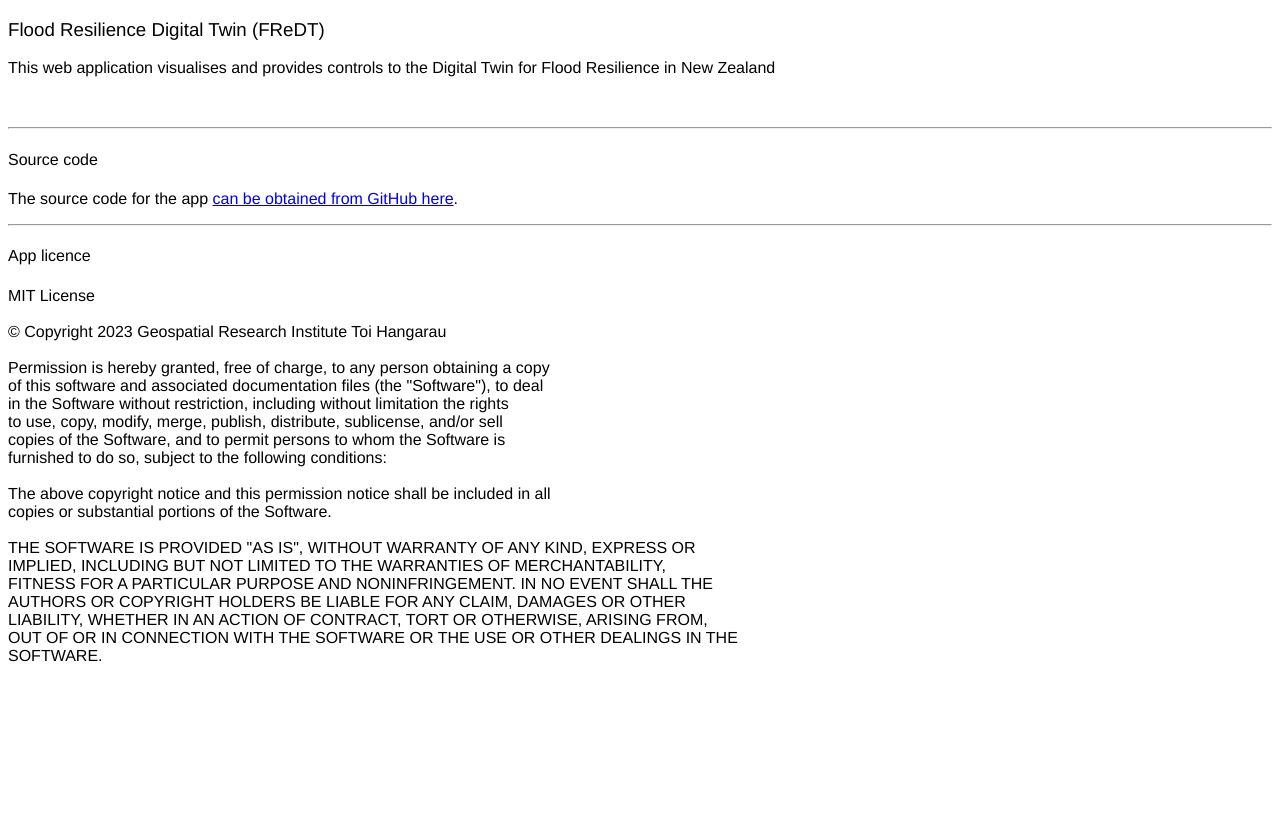
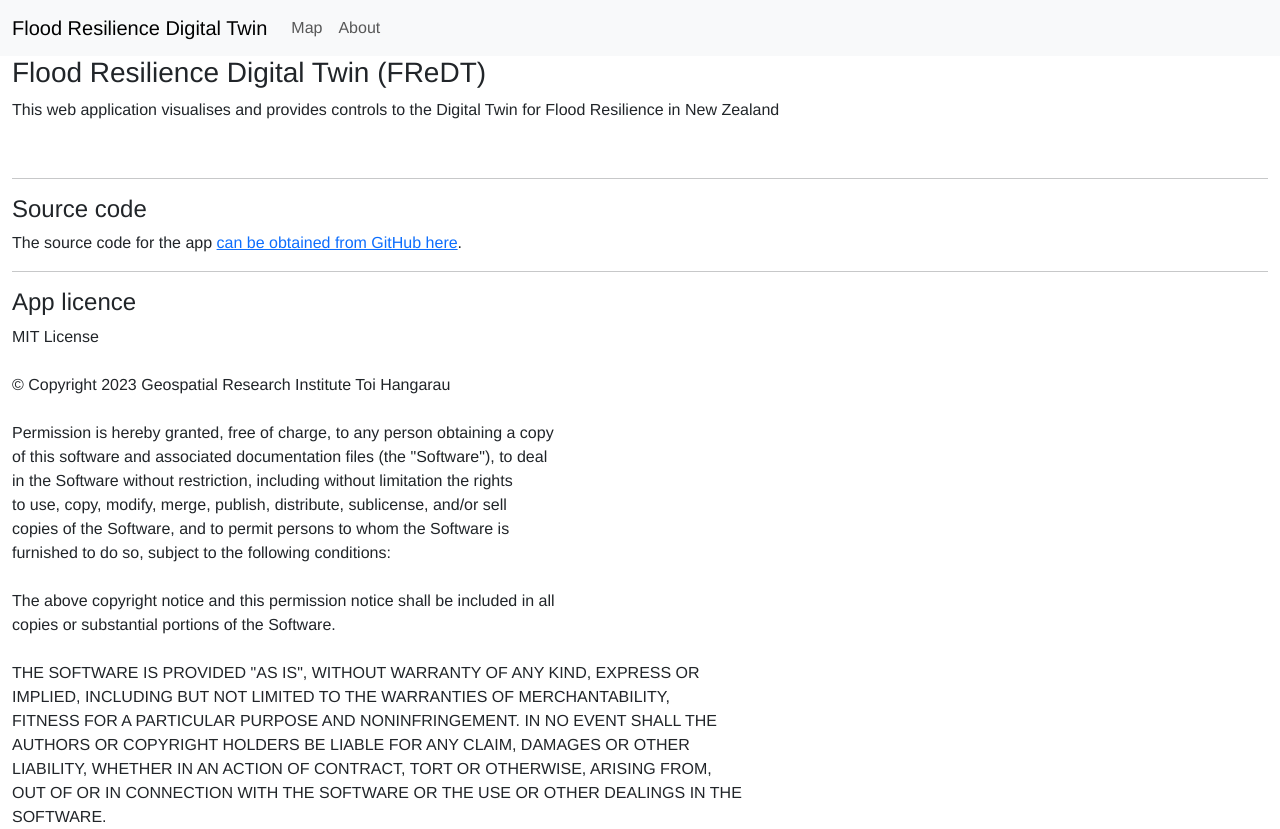
Before and after one commit to GeospatialResearch/Digital-Twins, a Vue app in the folder visualisation/: page /about in a window 1280 px wide. Before the commit the page ends 800 px from the top, so only its background shows below. Built offline with nearby package versions, Linux system fonts and the light colour scheme.

Commit message:
Replace usages of bootstrap-vue with regular bootstrap5

```diff
--- a/visualisation/package.json
+++ b/visualisation/package.json
@@ -13,10 +13,11 @@
     "format": "prettier --write src/"
   },
   "dependencies": {
+    "@popperjs/core": "^2.11.8",
     "axios": "^0.21.4",
-    "bootstrap-vue": "^2.22.0",
+    "bootstrap": "^5.3.3",
     "core-js": "^3.6.5",
-    "geo-visualisation-components": "./geo-visualisation-components-0.2.0-alpha16.tgz",
+    "geo-visualisation-components": "./geo-visualisation-components-0.2.0-alpha18.tgz",
     "vue": "^3.4.29",
     "vue-router": "^4.3.3"
   },
--- a/visualisation/src/App.vue
+++ b/visualisation/src/App.vue
@@ -1,7 +1,7 @@
 <template>
   <!-- The Vue app main context -->
   <div id="app">
-    <!--    <TheNavBar />  todo -->
+    <TheNavBar />
     <router-view ref="routerView" />
   </div>
 </template>
--- a/visualisation/src/components/TheNavBar.vue
+++ b/visualisation/src/components/TheNavBar.vue
@@ -1,23 +1,36 @@
 <template>
   <!-- Navigation Bar to allow switching between different pages in the app -->
-  <div>
-    <b-navbar type="light" variant="light">
-      <b-navbar-toggle target="nav-text-collapse" />
-      <b-navbar-brand :to="{name: 'Map'}">
+  <nav class="navbar navbar-expand-lg navbar-light bg-light">
+    <div class="container-fluid">
+      <router-link class="navbar-brand" :to="{name: 'Map'}">
         Flood Resilience Digital Twin
-      </b-navbar-brand>
-      <b-collapse id="nav-text-collapse" is-nav>
-        <b-navbar-nav>
-          <b-nav-item :to="{name: 'Map'}">
-            Map
-          </b-nav-item>
-          <b-nav-item :to="{name: 'About'}">
-            About
-          </b-nav-item>
-        </b-navbar-nav>
-      </b-collapse>
-    </b-navbar>
-  </div>
+      </router-link>
+      <button class="navbar-toggler"
+              type="button"
+              data-bs-toggle="collapse"
+              data-bs-target="#navbarText"
+              aria-controls="navbarText"
+              aria-expanded="false"
+              aria-label="Toggle navigation"
+      >
+        <span class="navbar-toggler-icon"></span>
+      </button>
+      <div class="collapse navbar-collapse" id="navbarText">
+        <ul class="navbar-nav me-auto mb-2 mb-lg-0">
+          <li class="nav-item">
+            <router-link class="nav-link" :to="{name: 'Map'}">
+              Map
+            </router-link>
+          </li>
+          <li class="nav-item">
+            <router-link class="nav-link" :to="{name: 'About'}">
+              About
+            </router-link>
+          </li>
+        </ul>
+      </div>
+    </div>
+  </nav>
 </template>
 
 <script lang="ts">
--- a/visualisation/src/pages/AboutPage.vue
+++ b/visualisation/src/pages/AboutPage.vue
@@ -1,6 +1,6 @@
 <template>
-  <!-- Page displaying About information. Context of the web app, license, source code, etc.  todo reinstate b-container fluid -->
-  <div>
+  <!-- Page displaying About information. Context of the web app, license, source code, etc. -->
+  <div class="container-fluid">
     <h3>Flood Resilience Digital Twin (FReDT)</h3>
     <p>
       This web application visualises and provides controls to the Digital Twin for Flood Resilience in New Zealand
```
Also changed, not shown: visualisation/src/main.ts (+2 -6 lines), 1 other file (tests, documents, lock files or other folders).
